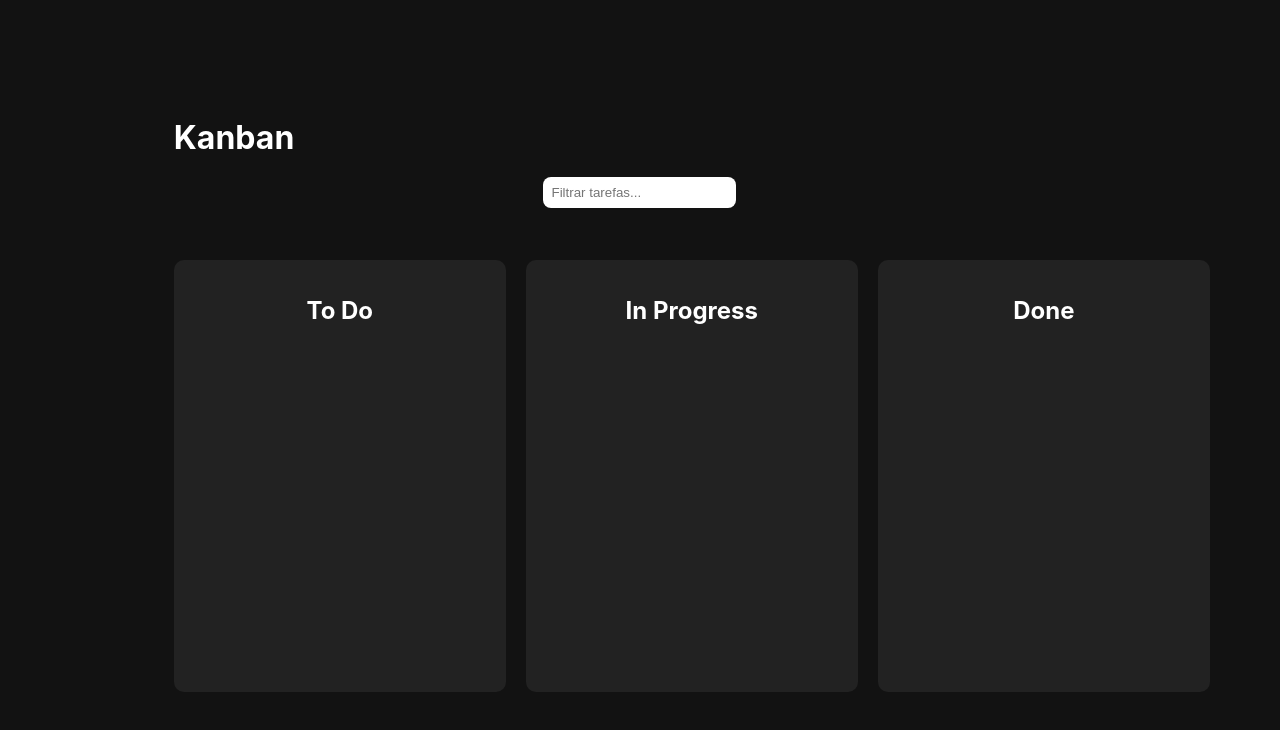
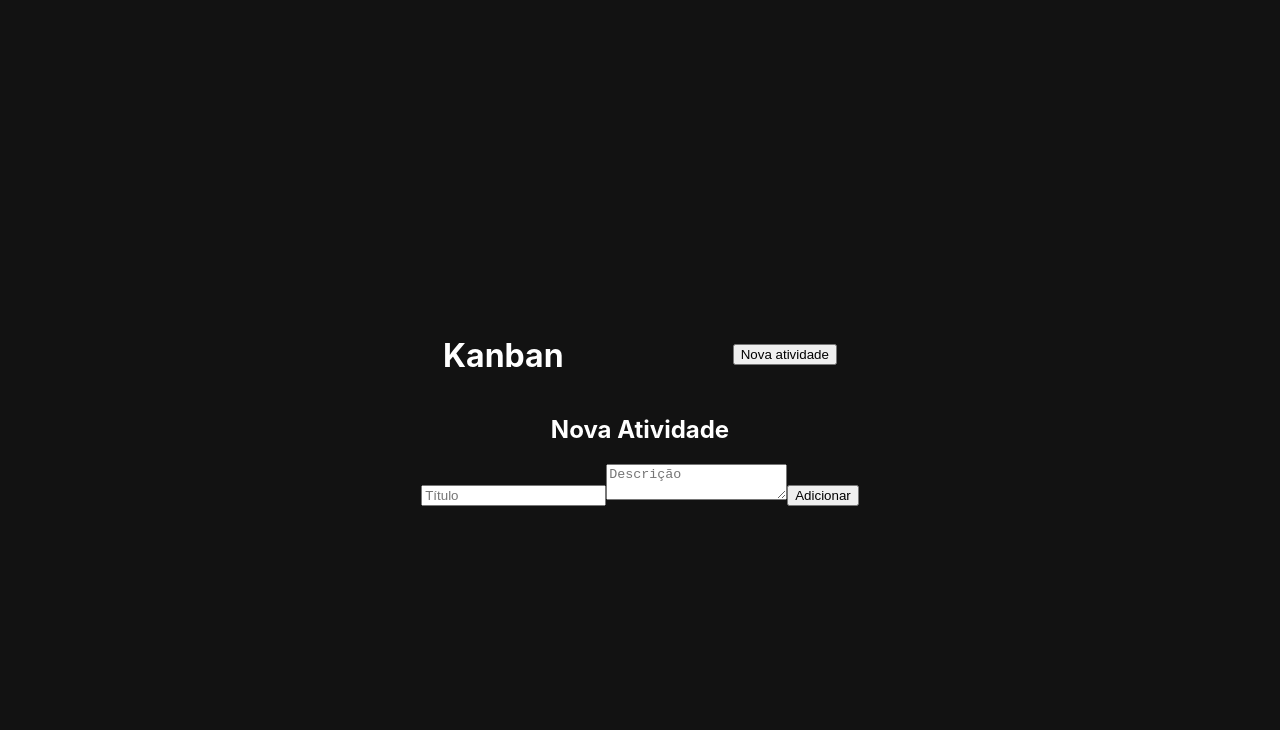
Before and after one commit to rafaelmourato/Desafio_React, a React (Vite) app: page /new-task in a window 1280 px wide. Shown: the top 730 px of the page. Built offline with nearby package versions, Linux system fonts and the light colour scheme.

Commit message:
versão funcional mas feia

```diff
--- a/package.json
+++ b/package.json
@@ -11,7 +11,8 @@
   },
   "dependencies": {
     "react": "^18.3.1",
-    "react-dom": "^18.3.1"
+    "react-dom": "^18.3.1",
+    "react-router-dom": "^7.2.0"
   },
   "devDependencies": {
     "@eslint/js": "^9.9.0",
--- a/src/App.jsx
+++ b/src/App.jsx
@@ -1,18 +1,41 @@
-import { useState } from "react";
+import { useState, useEffect } from "react";
+import { BrowserRouter as Router, Routes, Route } from "react-router-dom";
 import Board from "./components/Board";
 import Header from "./components/Header";
 import FilterBar from "./components/FilterBar";
+import TaskForm from "./components/TaskForm";
+import TaskDetails from "./components/TaskDetails";
 import "./styles/app.css";
 
 function App() {
-  const [tasks, setTasks] = useState([]);
+  const [tasks, setTasks] = useState(() => {
+    const savedTasks = localStorage.getItem("tasks");
+    return savedTasks ? JSON.parse(savedTasks) : [];
+  });
+
+  useEffect(() => {
+    localStorage.setItem("tasks", JSON.stringify(tasks));
+  }, [tasks]);
 
   return (
-    <div className="app">
-      <Header />
-      <FilterBar tasks={tasks} setTasks={setTasks} />
-      <Board tasks={tasks} setTasks={setTasks} />
-    </div>
+    <Router>
+      <div className="app">
+        <Header />
+        <Routes>
+          <Route
+            path="/"
+            element={
+              <>
+                <FilterBar />
+                <Board tasks={tasks} />
+              </>
+            }
+          />
+          <Route path="/new-task" element={<TaskForm setTasks={setTasks} />} />
+          <Route path="/task/:id" element={<TaskDetails tasks={tasks} setTasks={setTasks} />} />
+        </Routes>
+      </div>
+    </Router>
   );
 }
 
--- a/src/components/Board.jsx
+++ b/src/components/Board.jsx
@@ -1,8 +1,8 @@
 import PropTypes from "prop-types";
-import Task from "./Task";
+import { Link } from "react-router-dom";
 import "../styles/board.css";
 
-const Board = ({ tasks, setTasks }) => {
+const Board = ({ tasks }) => {
   const statuses = ["To Do", "In Progress", "Done"];
 
   return (
@@ -13,7 +13,11 @@ const Board = ({ tasks, setTasks }) => {
           {tasks
             .filter((task) => task.status === status)
             .map((task) => (
-              <Task key={task.id} task={task} setTasks={setTasks} />
+              <Link to={`/task/${task.id}`} key={task.id} className="task-link">
+                <div className="task">
+                  <h3>{task.title}</h3>
+                </div>
+              </Link>
             ))}
         </div>
       ))}
--- a/src/components/FilterBar.jsx
+++ b/src/components/FilterBar.jsx
@@ -2,7 +2,6 @@ import PropTypes from "prop-types";
 import "../styles/filterbar.css";
 
 const FilterBar = ({ filter, setFilter }) => {
-  // Função para filtrar as tarefas
   const handleFilterChange = (event) => {
     setFilter(event.target.value);
   };
@@ -19,10 +18,8 @@ const FilterBar = ({ filter, setFilter }) => {
   );
 };
 
-// 🔹 Adicionando validação de PropTypes
+// 🔹 Corrigindo PropTypes para refletir apenas as props usadas
 FilterBar.propTypes = {
-  tasks: PropTypes.array.isRequired,
-  setTasks: PropTypes.func.isRequired, // Pode ser removido se não for usado
   filter: PropTypes.string.isRequired,
   setFilter: PropTypes.func.isRequired,
 };
--- a/src/components/Header.jsx
+++ b/src/components/Header.jsx
@@ -1,5 +1,14 @@
+import { useNavigate } from "react-router-dom";
+
 const Header = () => {
-  return <header className="header"><h1>Kanban</h1></header>;
+  const navigate = useNavigate();
+
+  return (
+    <div className="header">
+      <h1>Kanban</h1>
+      <button onClick={() => navigate("/new-task")}>Nova atividade</button>
+    </div>
+  );
 };
 
 export default Header;
--- /dev/null
+++ b/src/components/TaskDetails.jsx
@@ -0,0 +1,38 @@
+import { useParams, useNavigate } from "react-router-dom";
+import PropTypes from "prop-types";
+
+const TaskDetails = ({ tasks, setTasks }) => {
+  const { id } = useParams();
+  const navigate = useNavigate();
+  const task = tasks.find((t) => t.id === id);
+
+  if (!task) return <h2>Tarefa não encontrada</h2>;
+
+  const handleDelete = () => {
+    setTasks((prev) => prev.filter((t) => t.id !== id));
+    navigate("/");
+  };
+
+  return (
+    <div className="task-details">
+      <h1>{task.title}</h1>
+      <p>{task.description}</p>
+      <select
+        value={task.status}
+        onChange={(e) => setTasks((prev) => prev.map(t => t.id === id ? {...t, status: e.target.value} : t))}
+      >
+        <option value="pendente">Pendente</option>
+        <option value="realizando">Realizando</option>
+        <option value="concluida">Concluída</option>
+      </select>
+      <button onClick={handleDelete}>Deletar atividade</button>
+    </div>
+  );
+};
+
+TaskDetails.propTypes = {
+  tasks: PropTypes.array.isRequired,
+  setTasks: PropTypes.func.isRequired,
+};
+
+export default TaskDetails;
--- a/src/components/TaskForm.jsx
+++ b/src/components/TaskForm.jsx
@@ -1,50 +1,55 @@
 import { useState } from "react";
+import { useNavigate } from "react-router-dom";
 import PropTypes from "prop-types";
-import "../styles/taskform.css";
 
-const TaskForm = ({ setTasks, status }) => {
+const TaskForm = ({ setTasks }) => {
   const [title, setTitle] = useState("");
-  const [priority, setPriority] = useState("Normal");
+  const [description, setDescription] = useState("");
+  const navigate = useNavigate();
 
-  const handleSubmit = (event) => {
-    event.preventDefault();
+  const handleSubmit = (e) => {
+    e.preventDefault();
+    if (!title.trim()) return;
+
     const newTask = {
-      id: Date.now(),
+      id: Date.now().toString(),
       title,
-      status,
-      priority,
+      description,
+      status: "To Do", // Ajuste para corresponder ao Board
     };
-    setTasks((prevTasks) => [...prevTasks, newTask]);
-    setTitle("");
+
+    setTasks((prevTasks) => {
+      const updatedTasks = [...prevTasks, newTask];
+      localStorage.setItem("tasks", JSON.stringify(updatedTasks));
+      return updatedTasks;
+    });
+
+    navigate("/");
   };
 
   return (
-    <form onSubmit={handleSubmit} className="task-form">
+    <div className="task-form">
+      <h2>Nova Atividade</h2>
+      <form onSubmit={handleSubmit}>
         <input
           type="text"
-        placeholder="Título da tarefa"
+          placeholder="Título"
           value={title}
           onChange={(e) => setTitle(e.target.value)}
-        required
         />
-      <select
-        value={priority}
-        onChange={(e) => setPriority(e.target.value)}
-        required
-      >
-        <option value="Baixa">Baixa</option>
-        <option value="Normal">Normal</option>
-        <option value="Alta">Alta</option>
-      </select>
+        <textarea
+          placeholder="Descrição"
+          value={description}
+          onChange={(e) => setDescription(e.target.value)}
+        />
         <button type="submit">Adicionar</button>
       </form>
+    </div>
   );
 };
 
-// 🔹 Adicionando validação de PropTypes
 TaskForm.propTypes = {
   setTasks: PropTypes.func.isRequired,
-  status: PropTypes.string.isRequired,
 };
 
 export default TaskForm;
--- a/src/styles/app.css
+++ b/src/styles/app.css
@@ -36,3 +36,17 @@
     width: 90%;
     max-width: 1200px;
   }
+  .add-task-button {
+    margin: 20px 0;
+    padding: 10px 15px;
+    background-color: #007bff;
+    color: white;
+    text-decoration: none;
+    border-radius: 5px;
+    font-size: 16px;
+    font-weight: bold;
+}
+
+.add-task-button:hover {
+    background-color: #0056b3;
+}
--- a/src/styles/filterbar.css
+++ b/src/styles/filterbar.css
@@ -1,27 +1,17 @@
 .filter-bar {
     display: flex;
-    justify-content: space-between;
+    justify-content: center;
+    align-items: center;
     width: 90%;
     max-width: 1200px;
-    margin-bottom: 1rem;
+    margin-bottom: 20px;
   }
 
   .filter-bar input {
-    padding: 0.5rem;
-    border-radius: var(--border-radius);
+    width: 100%;
+    max-width: 300px;
+    padding: 10px;
     border: none;
-    outline: none;
+    border-radius: 5px;
+    font-size: 16px;
   }
-
-  .filter-bar button {
-    padding: 0.5rem 1rem;
-    border-radius: var(--border-radius);
-    border: none;
-    cursor: pointer;
-    background-color: #646cff;
-    color: white;
-  }
-
-  .filter-bar button:hover {
-    background-color: #535bf2;
-  }
--- /dev/null
+++ b/src/styles/taskform.css
@@ -0,0 +1,44 @@
+.task-form {
+    display: flex;
+    flex-direction: column;
+    align-items: center;
+    text-align: center;
+    padding: 20px;
+    width: 50%;
+    margin: 0 auto;
+    background-color: #222;
+    border-radius: 10px;
+}
+
+.task-form h2 {
+    color: white;
+}
+
+.task-form form {
+    display: flex;
+    flex-direction: column;
+    width: 100%;
+}
+
+.task-form input,
+.task-form textarea,
+.task-form select {
+    width: 100%;
+    padding: 10px;
+    margin-bottom: 10px;
+    border-radius: 5px;
+    border: none;
+}
+
+.task-form button {
+    padding: 10px;
+    background-color: #28a745;
+    color: white;
+    border: none;
+    border-radius: 5px;
+    font-size: 16px;
+}
+
+.task-form button:hover {
+    background-color: #218838;
+}
```
Also changed, not shown: src/components/TaskPage.jsx (added, +52 -0 lines), src/styles/taskpage.css (added, +40 -0 lines), 1 other file (tests, documents, lock files or other folders). Lines whose indentation alone changed are shown as unchanged.
